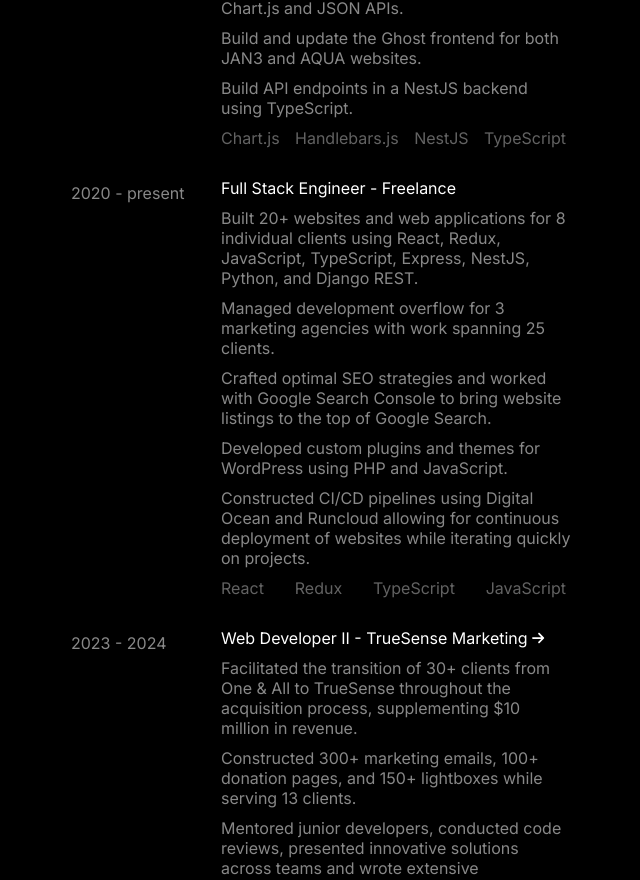
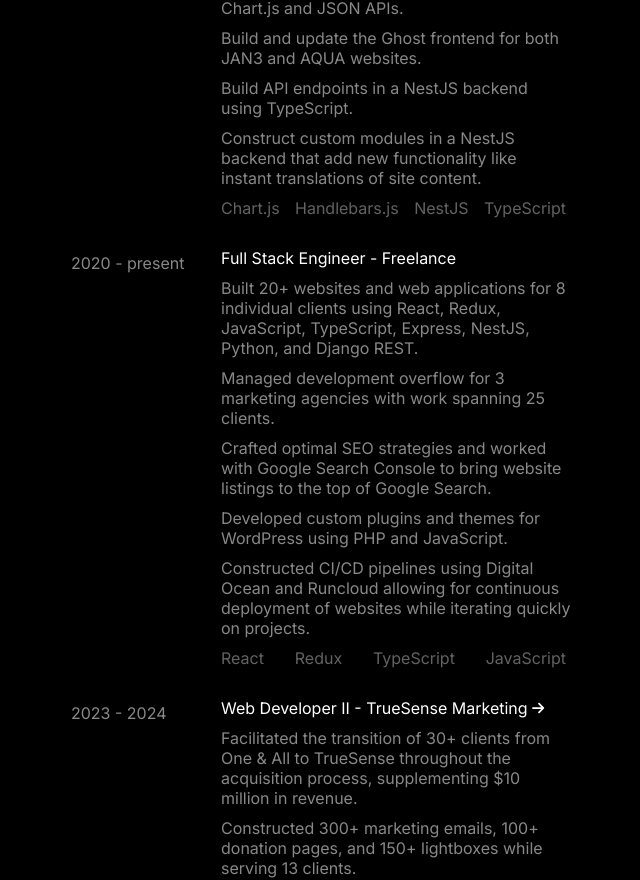
Before and after one commit to TheBrandonDelgado/personal-website, a React (Create React App) app: page / in a window 1280 px wide. Shown: the part 977-1857 px from the top of the page, without its empty margins (319-959 px from the left). Built offline with nearby package versions, Linux system fonts and the light colour scheme.

Commit message:
Update workExperience.js

```diff
--- a/src/components/workExperience.js
+++ b/src/components/workExperience.js
@@ -15,7 +15,8 @@ function WorkExperience() {
             descriptions: [
                 "Engineer data visualization solutions using Chart.js and JSON APIs.",
                 "Build and update the Ghost frontend for both JAN3 and AQUA websites.",
-                "Build API endpoints in a NestJS backend using TypeScript."
+                "Build API endpoints in a NestJS backend using TypeScript.",
+                "Construct custom modules in a NestJS backend that add new functionality like instant translations of site content."
             ],
             technologies: [
                 "Chart.js",
```
